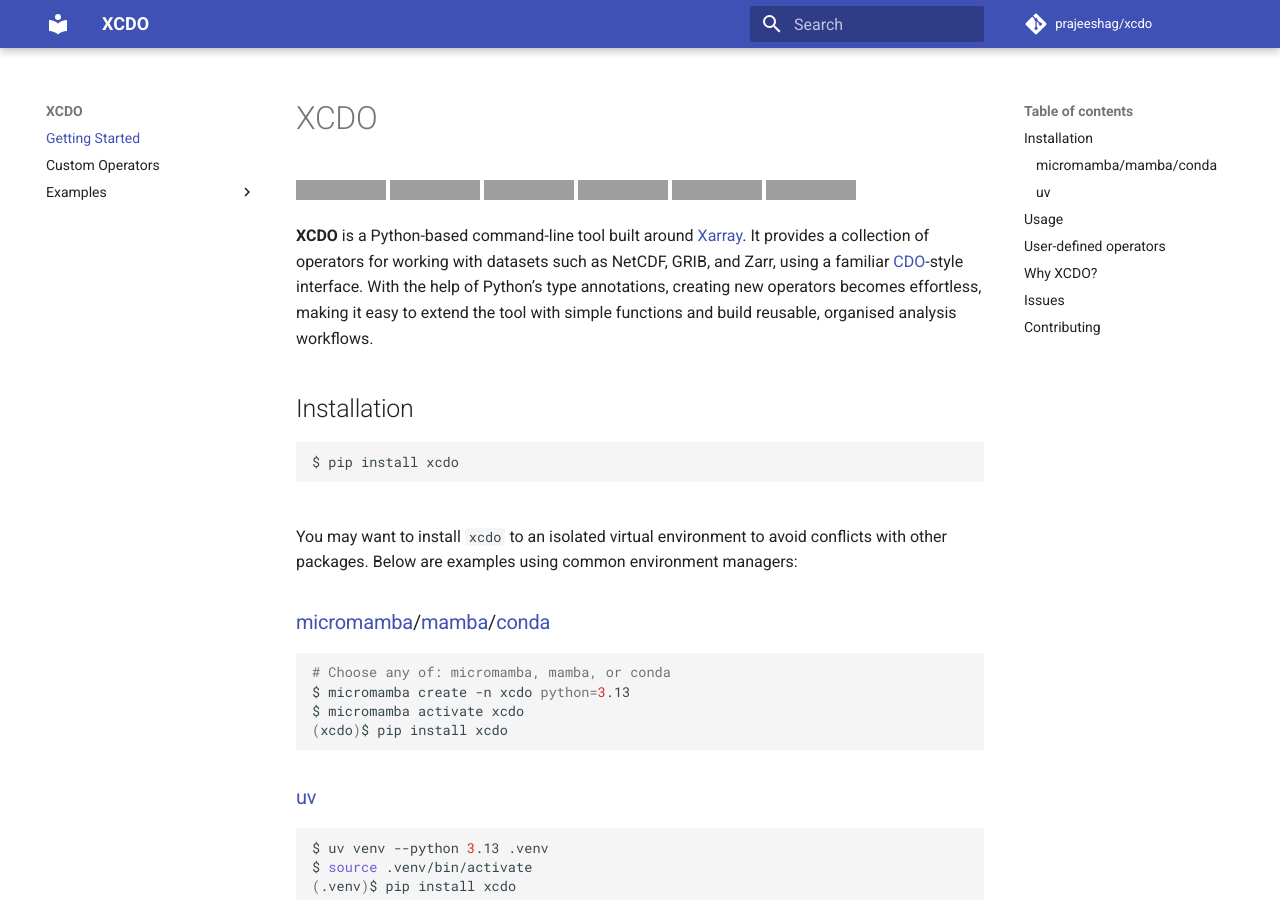
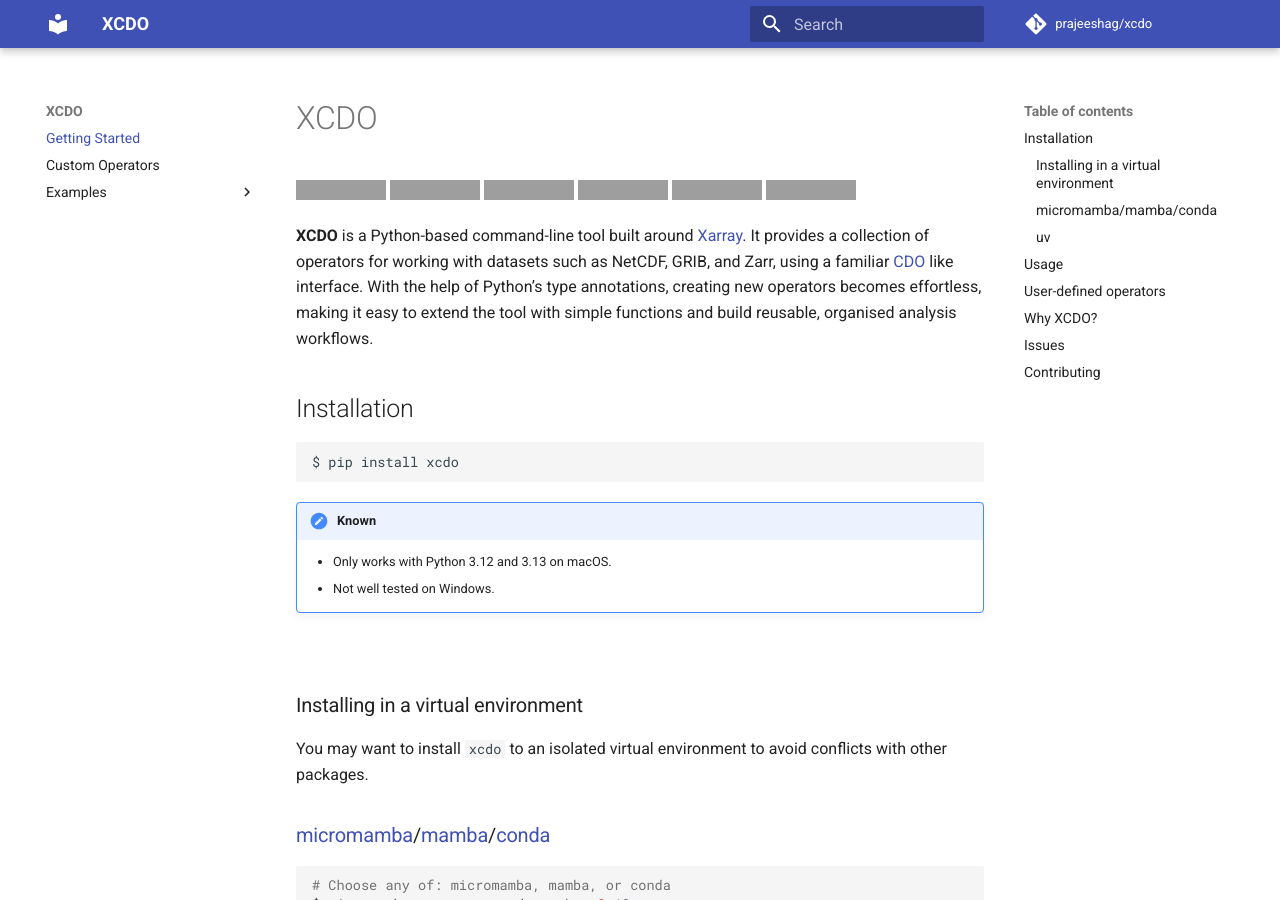
Before and after one commit to prajeeshag/xcdo, an MkDocs documentation site: the page built from docs/index.md, in a window 1280 px wide and 900 px high, cut to the strip 0-900 px from the top of the window. Built offline with MkDocs 1.6.1 and Material for MkDocs 9.7.7, drawn with Linux system fonts in a browser that asks for light colours; comment, search, counter and statistics services are not loaded; grey boxes are pictures that could not be loaded.

Commit message:
📝 docs: update docs with known issues

````diff
--- a/docs/index.md
+++ b/docs/index.md
@@ -10,15 +10,20 @@
 [![pre-commit](https://img.shields.io/badge/pre--commit-enabled-brightgreen?logo=pre-commit)](https://github.com/pre-commit/pre-commit)
 
 
-**XCDO** is a Python-based command-line tool built around [Xarray](https://docs.xarray.dev/en/stable/). It provides a collection of operators for working with datasets such as NetCDF, GRIB, and Zarr, using a familiar [CDO](https://code.mpimet.mpg.de/projects/cdo/)-style interface. With the help of Python’s type annotations, creating new operators becomes effortless, making it easy to extend the tool with simple functions and build reusable, organised analysis workflows.
+**XCDO** is a Python-based command-line tool built around [Xarray](https://docs.xarray.dev/en/stable/). It provides a collection of operators for working with datasets such as NetCDF, GRIB, and Zarr, using a familiar [CDO](https://code.mpimet.mpg.de/projects/cdo/) like interface. With the help of Python’s type annotations, creating new operators becomes effortless, making it easy to extend the tool with simple functions and build reusable, organised analysis workflows.
 
 ## Installation
 ```bash
 $ pip install xcdo
 ```
+
+!!! Known issues
+    - Only works with Python 3.12 and 3.13 on macOS.
+    - Not well tested on Windows.
+
 <br>
+### Installing in a virtual environment
 You may want to install `xcdo` to an isolated virtual environment to avoid conflicts with other packages.
-Below are examples using common environment managers:
 
 ### [micromamba](https://mamba.readthedocs.io/en/latest/user_guide/micromamba.html)/[mamba](https://mamba.readthedocs.io/en/latest/)/[conda](https://docs.conda.io/en/latest/)
 
````
Also changed, not shown: README.md (+7 -2 lines).
